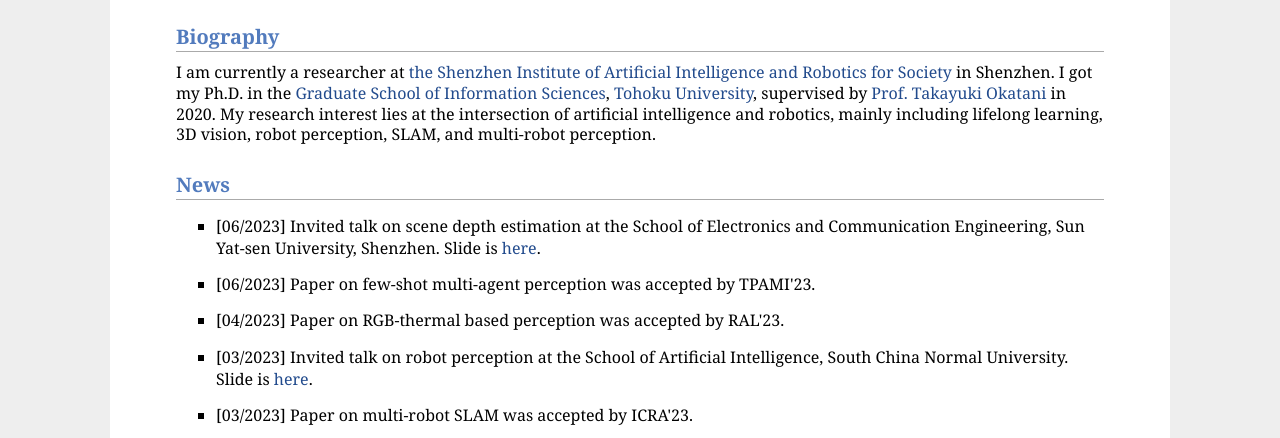
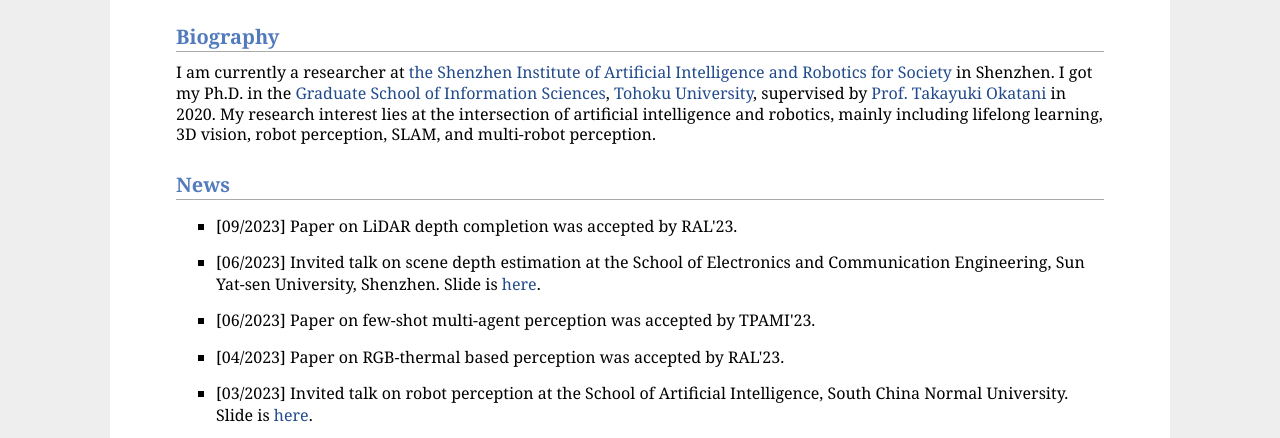
Before and after one commit to JunjH/JunjH.github.io, a plain HTML site: page index.html in a window 1280 px wide. Shown: the part 361-799 px from the top of the page. Drawn offline with Linux system fonts and the light colour scheme.

Commit message:
Update index.html

```diff
--- a/index.html
+++ b/index.html
@@ -72,6 +72,10 @@ My research interest lies at the intersection of artificial intelligence and rob
 
 <h2>News</h2>
 <ul>
+	<li>
+		[09/2023] Paper on LiDAR depth completion was accepted by RAL'23.
+	</li>
+
 	<li>
 		[06/2023] Invited talk on scene depth estimation at the School of Electronics and Communication Engineering, Sun Yat-sen University, Shenzhen. Slide is  <a href="https://github.com/JunjH/JunjH.github.io/blob/main/slides/Revisiting%20Scene%20Depth%20Estimation.pdf">here</a>.
 	</li>
```
